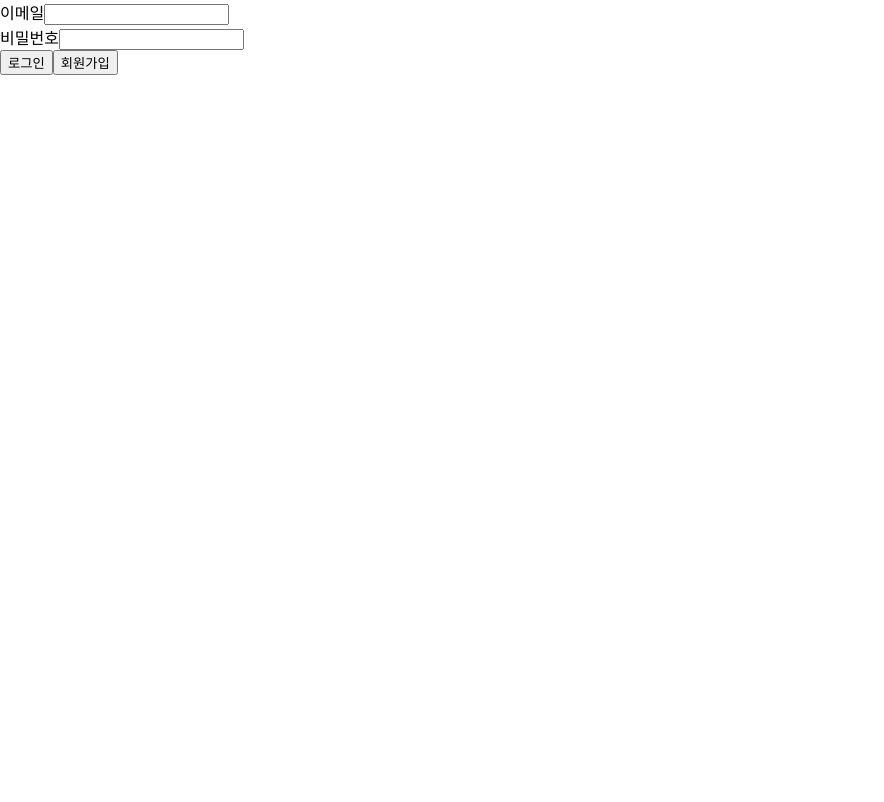
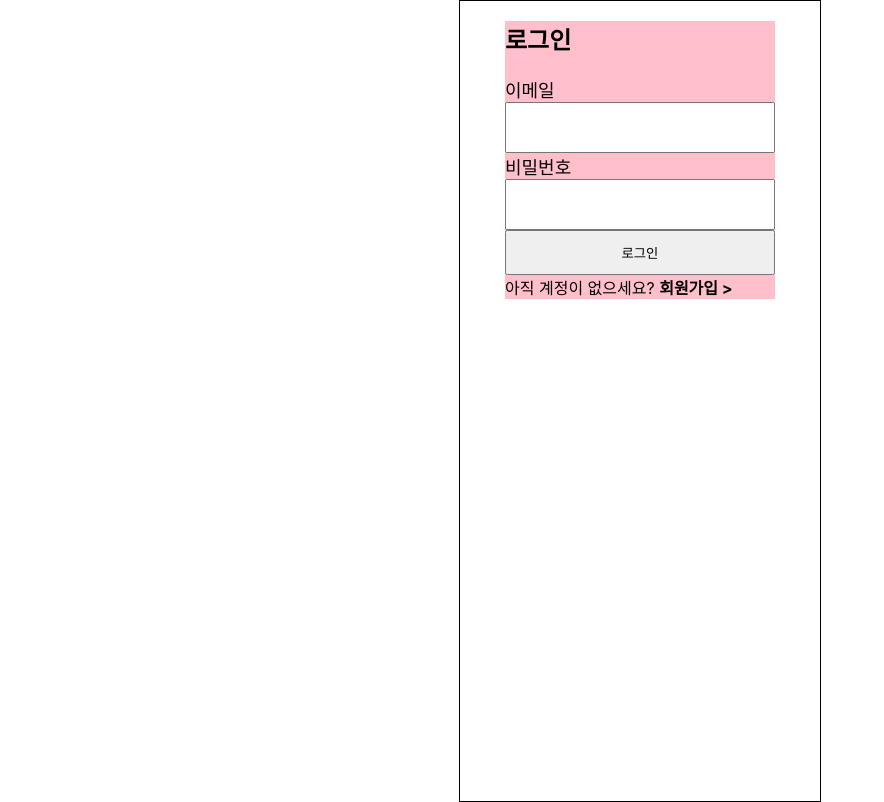
Before and after one commit to Cupcakes33/DrawBear, a React (Create React App) app: page / in a window 1280 px wide. Shown: the whole page, without its empty margins (0-884 px from the left). Built offline with nearby package versions, Linux system fonts and the light colour scheme; no server answers.

Commit message:
✨feat: 로그인 박스 모양 완료

```diff
--- a/src/App.js
+++ b/src/App.js
@@ -1,8 +1,10 @@
 import Router from "./shares/Router";
+import GlobalStyle from "./styles/GlobalStyle";
 
 function App() {
   return (
     <>
+      <GlobalStyle />
       <Router />
     </>
   );
--- /dev/null
+++ b/src/UI/CommonContainer.jsx
@@ -0,0 +1,16 @@
+import React from "react";
+import styled from "styled-components";
+
+const CommonContainer = ({ children }) => {
+  return <Container>{children}</Container>;
+};
+
+export default CommonContainer;
+
+const Container = styled.div`
+  max-width: 36rem;
+  width: 95%;
+  min-height: 100vh;
+  margin: auto;
+  border: 1px solid black;
+`;
--- a/src/pages/Login.jsx
+++ b/src/pages/Login.jsx
@@ -1,5 +1,7 @@
 import { useForm } from "react-hook-form";
+import { Link } from "react-router-dom";
 import styled from "styled-components";
+import CommonContainer from "../UI/CommonContainer";
 
 const Login = () => {
   const {
@@ -11,40 +13,64 @@ const Login = () => {
   const onSubmit = (data) => console.log(data); // console.log 대신 디스패치 들어가면 됨
 
   return (
-    <TestForm onSubmit={handleSubmit(onSubmit)}>
+    <CommonContainer>
+      <StContainer>
+        <h2>로그인</h2>
+        <StForm onSubmit={handleSubmit(onSubmit)}>
           <div>
             <label htmlFor="email">이메일</label>
             <input
-          className={errors?.email?.type === undefined ? "pass" : "fail"}
+              className={errors.email?.type === undefined ? "pass" : "fail"}
               type="email"
               id="email"
               name="email"
               {...register("email", { required: true, pattern: /^[a-zA-Z0-9+-_.]+@[a-zA-Z0-9-]+\.[a-zA-Z0-9-.]+$/ })}
               aria-invalid={errors.email ? "true" : "false"}
-        ></input>
-        {errors?.email?.type && <span role="alert">⚠이메일 형식에 맞지 않습니다.</span>}
+            />
+            {errors.email?.type && <span role="alert">⚠ 이메일 형식에 맞지 않습니다.</span>}
           </div>
           <div>
             <label htmlFor="password">비밀번호</label>
             <input
-          className={errors?.password?.type === undefined ? "pass" : "fail"}
+              className={errors.password?.type === undefined ? "pass" : "fail"}
               type="password"
               id="password"
               name="password"
               {...register("password", { required: true, pattern: /^[a-z0-9_-]{4,16}$/ })}
               aria-invalid={errors?.password ? "true" : "false"}
-        ></input>
-        {errors?.password && <span role="alert">⚠4~16자 이내로 적어주세요</span>}
+            />
+            {errors?.password && <span role="alert">⚠ 4~16자 이내로 적어주세요</span>}
           </div>
           <div>
-        <button>로그인</button>
-        <button type="button">회원가입</button>
+            <StBtn>로그인</StBtn>
           </div>
-    </TestForm>
+        </StForm>
+        <div>
+          아직 계정이 없으세요? <Link to="/singup">회원가입 {`>`} </Link>
+        </div>
+      </StContainer>
+    </CommonContainer>
   );
 };
 
-const TestForm = styled.form`
+export default Login;
+
+const StContainer = styled.div`
+  width: 27rem;
+  margin: auto;
+  background-color: pink;
+
+  label {
+    display: block;
+    font-size: 1.8rem;
+  }
+  input {
+    width: 26.2rem;
+    height: 4.5rem;
+  }
+`;
+
+const StForm = styled.form`
   span {
     color: red;
   }
@@ -62,4 +88,7 @@ const TestForm = styled.form`
   }
 `;
 
-export default Login;
+const StBtn = styled.button`
+  width: 27rem;
+  height: 4.5rem;
+`;
--- /dev/null
+++ b/src/styles/GlobalStyle.jsx
@@ -0,0 +1,22 @@
+import { createGlobalStyle } from "styled-components";
+
+const GlobalStyle = createGlobalStyle`
+
+  html {
+    font-size: 62.5%;
+  }
+
+  body {
+    margin: 0;
+    padding: 0;
+    font-size: 1.6rem;
+  }
+
+  a {
+    font-weight: 700;
+    text-decoration:none;
+    color: inherit;
+  }
+`;
+
+export default GlobalStyle;
```
Lines whose indentation alone changed are shown as unchanged.
